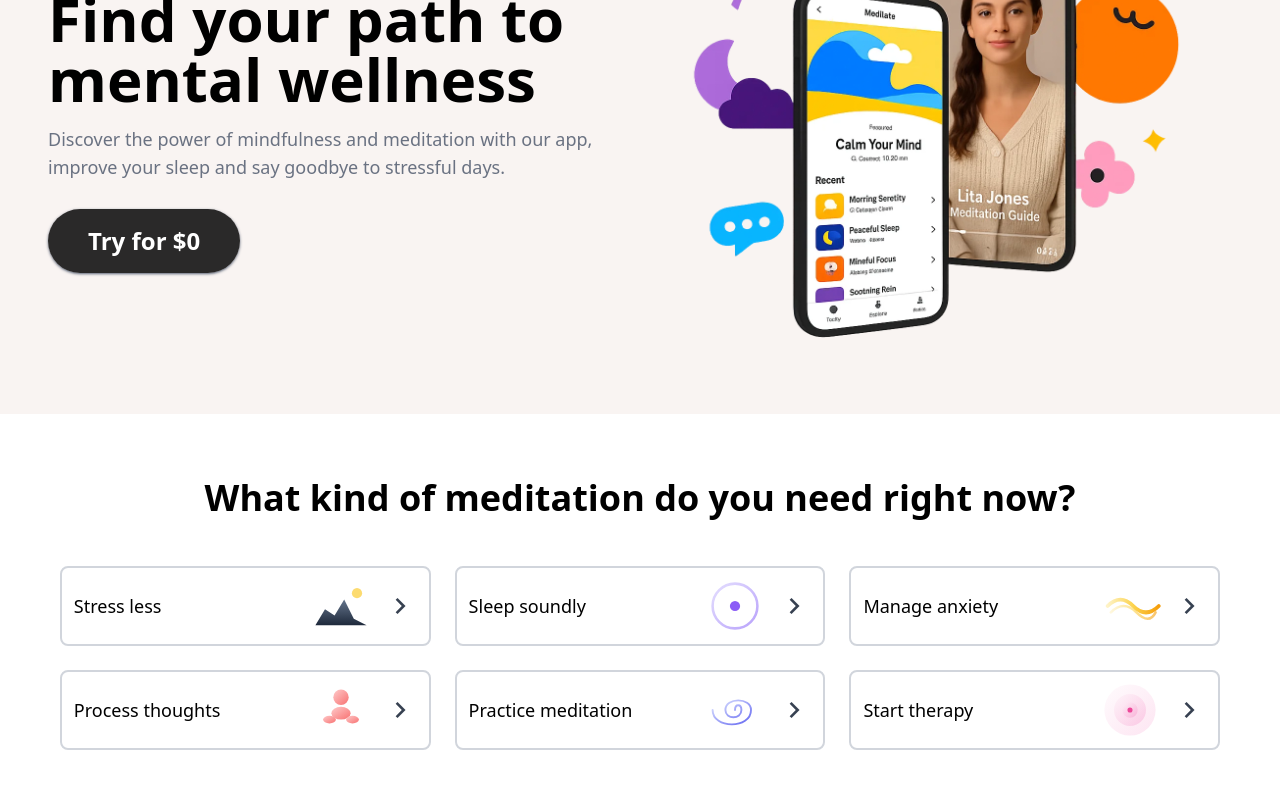
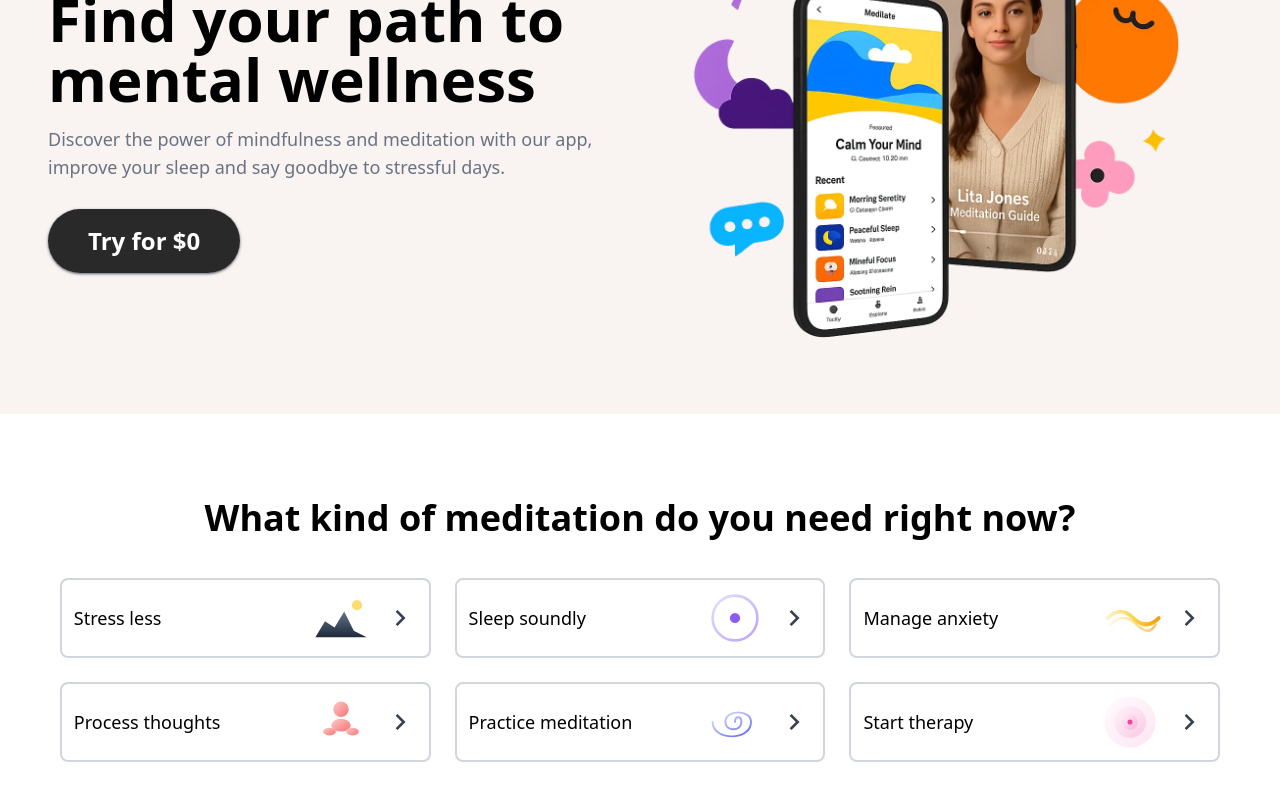
Before and after one commit to Ireneripo/lunara, a React (Vite) app: page / in a window 1280 px wide. Shown: the part 290-1090 px from the top of the page. Built offline with nearby package versions, Linux system fonts and the light colour scheme.

Commit message:
style:💄 add max-width for larger screnns and fix margins

```diff
--- a/src/components/Need/Need.jsx
+++ b/src/components/Need/Need.jsx
@@ -3,11 +3,11 @@ import NeedCard from '../NeedCard/NeedCard';
 
 function Need() {
   return (
-    <div className="flex flex-col items-center pt-16 pb-32 px-12 bg-white">
-      <h2 className="text-4xl font-semibold">
+    <div className="flex flex-col items-center pt-16 pb-32 px-12 bg-white min-[1440px]:max-w-[90rem] mx-auto">
+      <h2 className="text-4xl font-semibold mt-5 mb-10">
         What kind of meditation do you need right now?
       </h2>
-      <div className="grid lg:grid-cols-3 md:grid-cols-2 gap-6 mt-12 w-[98%]">
+      <div className="grid lg:grid-cols-3 md:grid-cols-2 gap-6 w-[98%]">
         <NeedCard
           imageSrc={'src/assets/need7.svg'}
           title="Stress less"
```
